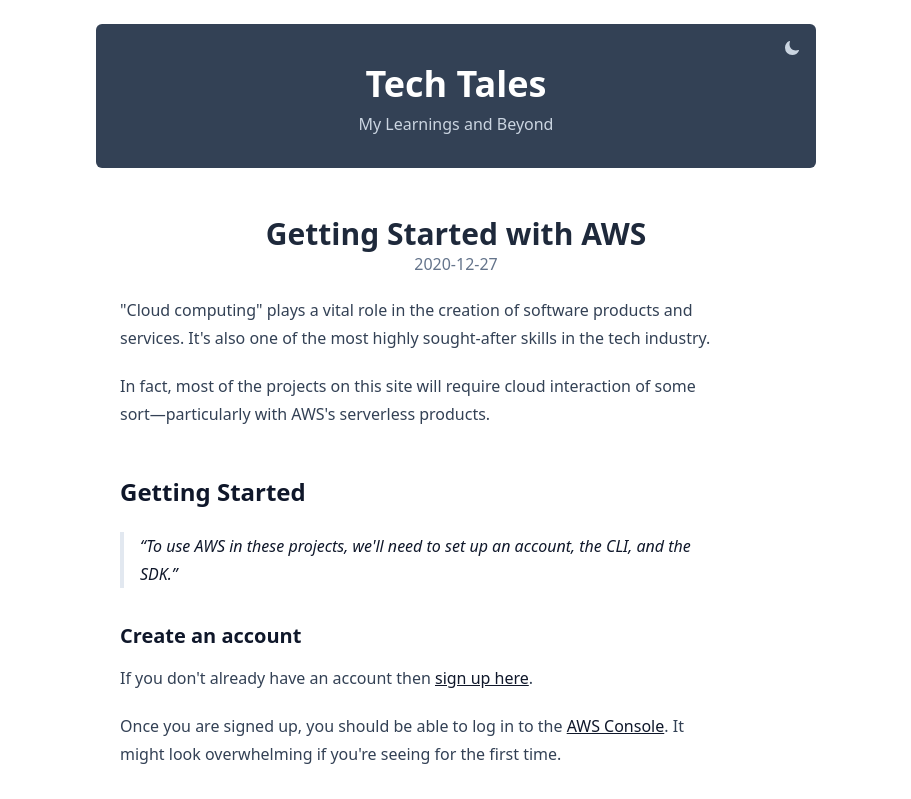
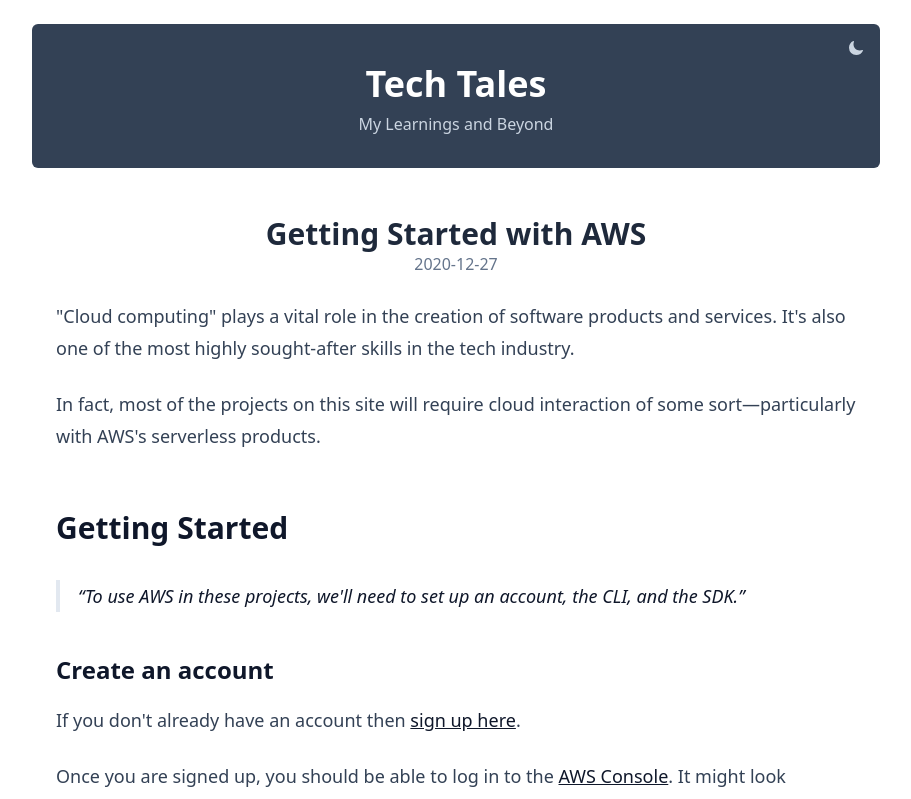
Before and after one commit to RmnSoni/personal-blogs, a Next.js app: page /posts/aws-quickstart in a window 1280 px wide. Shown: the top 799 px of the page, without its empty margins (184-1095 px from the left). Built offline with nearby package versions, Linux system fonts and the light colour scheme.

Commit message:
feat: Dynamic text sizing

```diff
--- a/src/app/layout.tsx
+++ b/src/app/layout.tsx
@@ -73,7 +73,7 @@
       </head>
       <body className=" dark:bg-slate-900 dark:text-slate-200 relative">
         <div className='fixed z-1 w-full pointer-events-none h-screen'><MouseGradient/></div>
-        <div className="relative z-10 mx-auto p-6 max-w-3xl">
+        <div className="relative z-10 mx-auto p-6 max-w-4xl">
         {header}
         <main>{children}</main>
         {footer}
--- a/src/app/posts/[slug]/page.tsx
+++ b/src/app/posts/[slug]/page.tsx
@@ -30,7 +30,7 @@
             <h1 className=' text-3xl text-slate-800 dark:text-teal-500 font-bold'>{post.data.title}</h1>
             <p className='text-slate-500'>{post.data.date}</p>
             </div>
-            <article className='prose prose-slate dark:prose-invert'>
+            <article className='prose max-w-none md:prose-lg prose-slate dark:prose-invert'>
                 <Markdown>
                     {post.content}
                 </Markdown>
```
